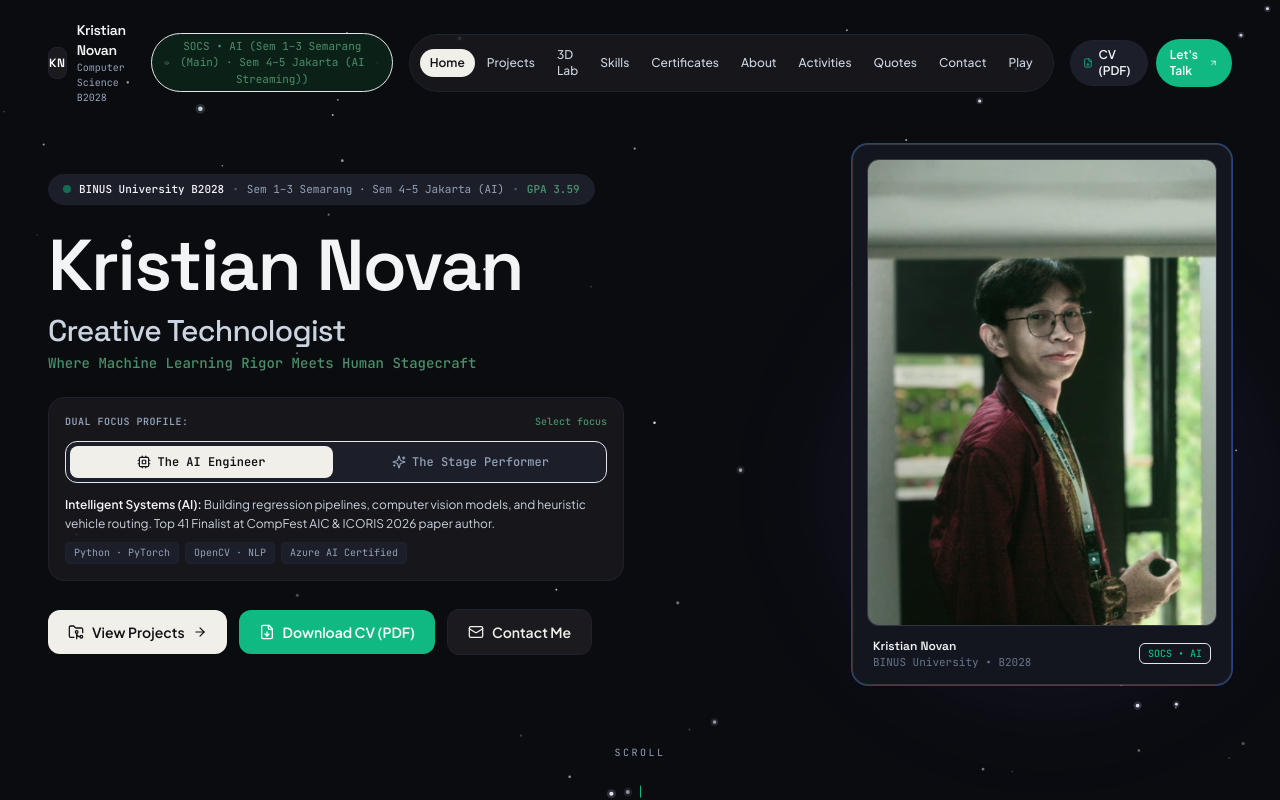
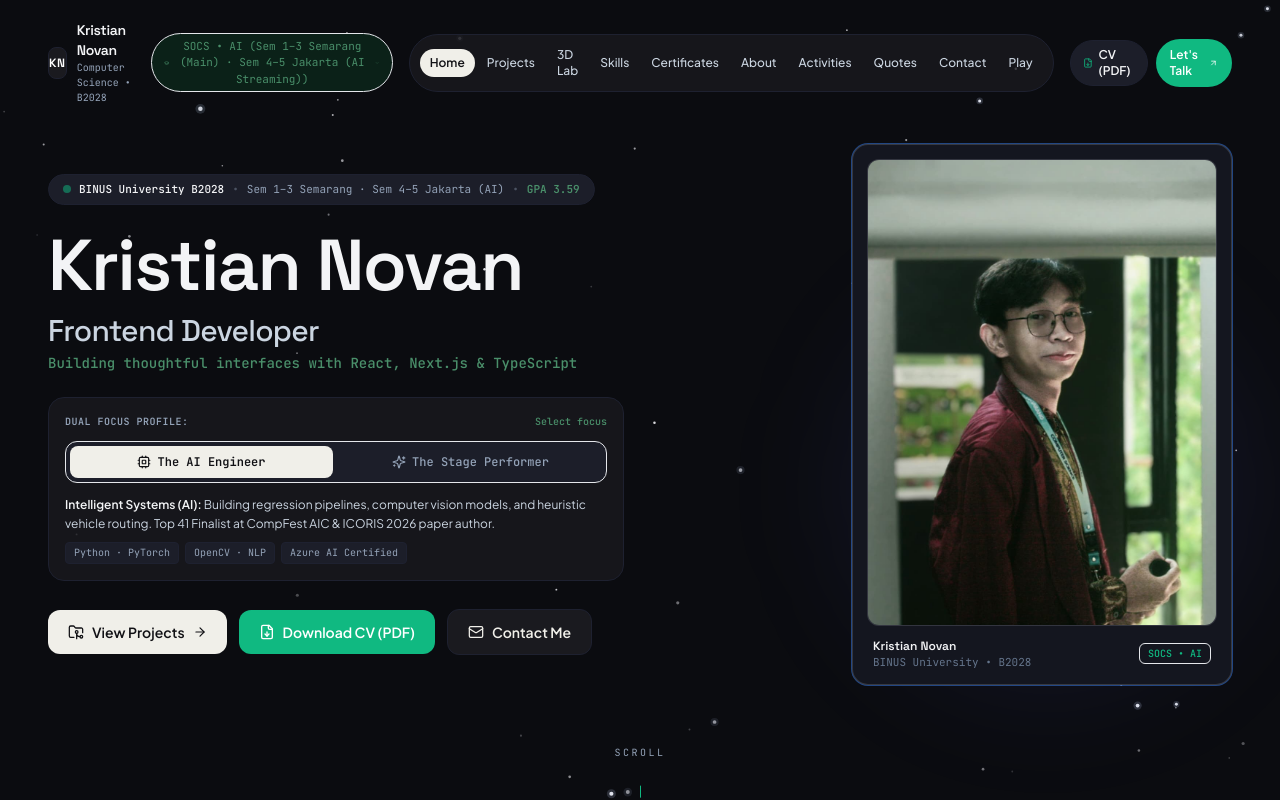
Before and after one commit to krisvan123/Kristian_Novan_Portofolio, a Next.js app: page / in a window 1280 px wide. Shown: the top 800 px of the page. Built offline with nearby package versions, Linux system fonts and the light colour scheme.

Commit message:
Display frontend developer role prominently in hero

```diff
--- a/components/Hero.tsx
+++ b/components/Hero.tsx
@@ -75,10 +75,10 @@ export default function Hero() {
               </h1>
               <div className="space-y-1 pt-1">
                 <p className="text-xl sm:text-2xl lg:text-3xl font-display font-medium text-charcoal-muted tracking-tight">
-                  Creative Technologist
+                  {personalData.role}
                 </p>
                 <p className="text-xs sm:text-sm font-mono text-accent dark:text-accent-dark font-medium">
-                  Where Machine Learning Rigor Meets Human Stagecraft
+                  Building thoughtful interfaces with React, Next.js & TypeScript
                 </p>
               </div>
             </div>
```
